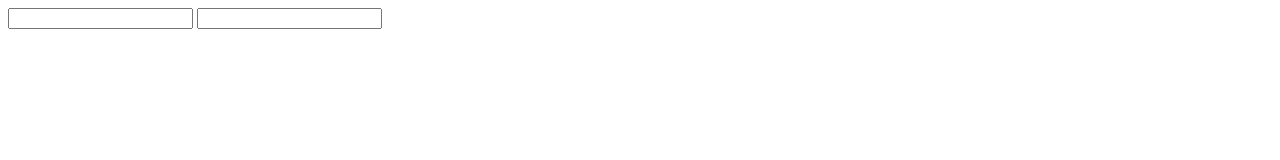
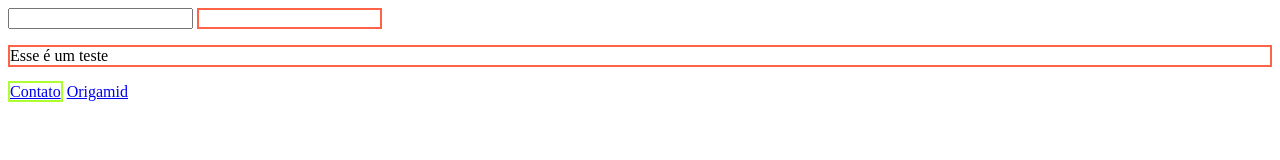
Before and after one commit to SamiraCas/Seletores, a plain HTML site: page index.html in a window 1280 px wide. Drawn offline with Linux system fonts and the light colour scheme.

Commit message:
add cods .html e .css

```diff
--- a/index.html
+++ b/index.html
@@ -9,5 +9,9 @@
 <body>
   <input type="text">
   <input type="text" required>
+  <p required="">Esse é um teste</p>
+
+  <a href="#contato">Contato</a>
+  <a href="https://www.origamid.com">Origamid</a>
 </body>
 </html>
--- a/style.css
+++ b/style.css
@@ -0,0 +1,6 @@
+[required]{
+border: 2px solid tomato;
+}
+[href="#contato"]{
+  border: 2px solid greenyellow;
+}
```
